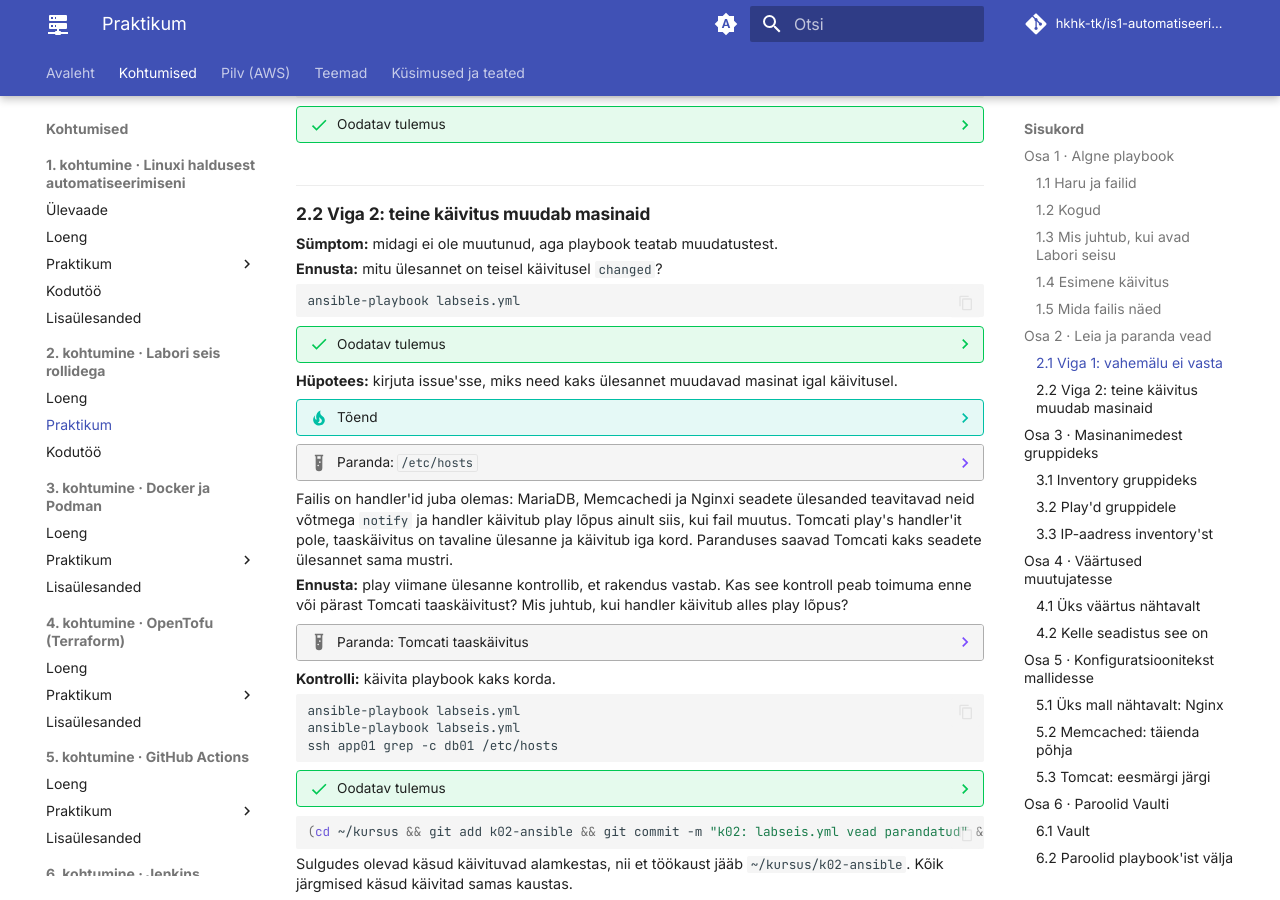
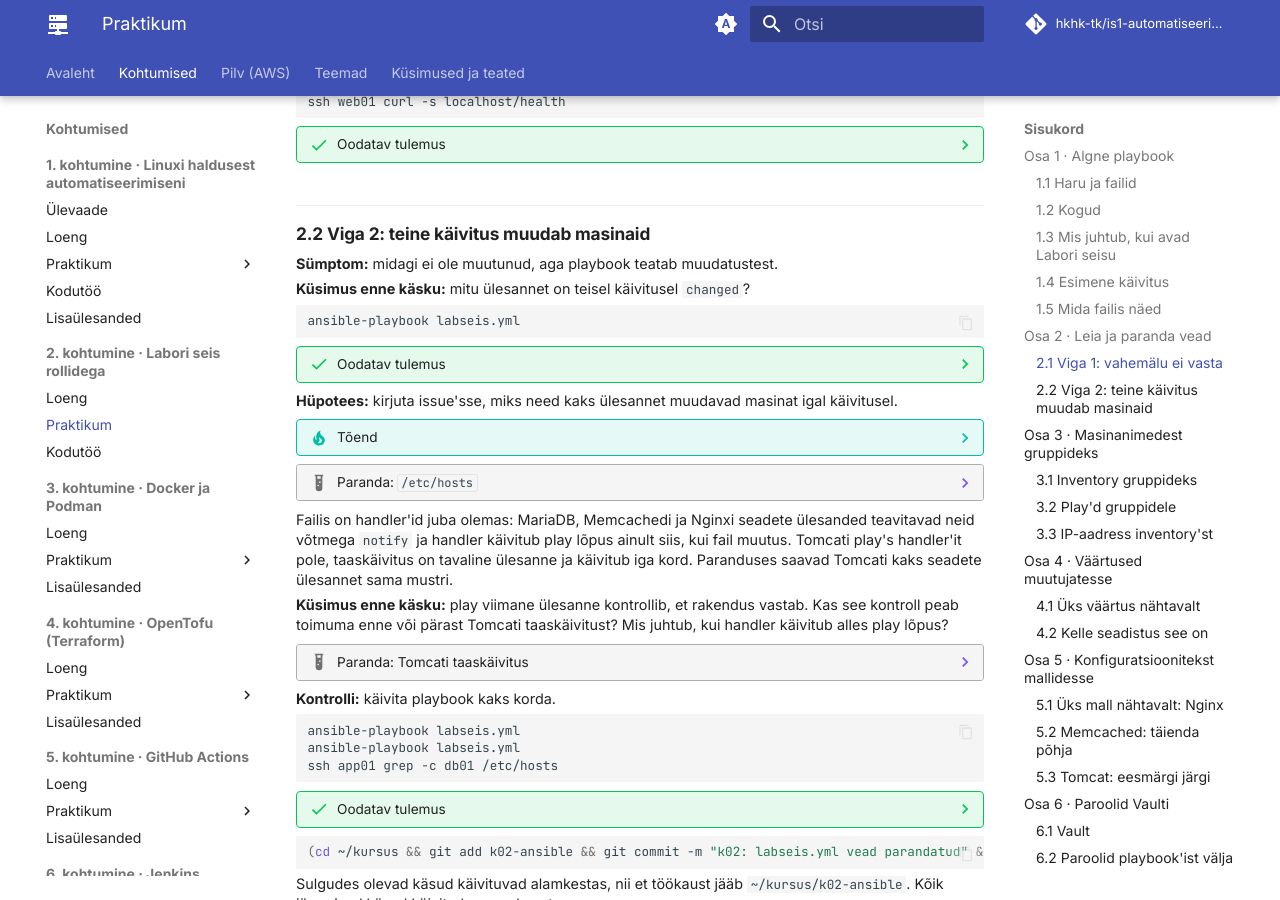
Before and after one commit to hkhk-tk/is1-automatiseerimine, an MkDocs documentation site: the page built from docs/k02/lab.md, in a window 1280 px wide and 900 px high, scrolled down 2923 px. Built offline with MkDocs 1.6.1 and Material for MkDocs 9.7.7, drawn with Linux system fonts in a browser that asks for light colours; comment, search, counter and statistics services are not loaded; some of the changed text lies outside the part shown.

Commit message:
K2: küsimus enne käsku, mitte ennusta

````diff
--- a/docs/k02/lab.md
+++ b/docs/k02/lab.md
@@ -22,7 +22,7 @@ Küsimused: [Küsimused ja teated](https://github.com/hkhk-tk/is126-arutelu/disc
 
 Iga etapp on üles ehitatud samamoodi: **probleem** (mis praeguses failis on ebamugav), **eesmärk**, lahendus kokkuvolditud plokkides ja **kontroll**. Kui oskad, tee etapp eesmärgi järgi ise ja ava plokid ainult kontrolliks. Iga sammu juures on näidatud ainult read, mis muutuvad, ja etapi lõpus failipuu. Uus võte tehakse esimest korda koos, täielikult näidatuna. Teisel korral täiendad etteantud põhja ja kolmandal korral teed sama eesmärgi järgi. Kokkuvolditud plokid on kontrolliks.
 
-Rida **Ennusta** tähendab, et enne käsku mõtled läbi, mis juhtub. Vastus on kokkuvolditud plokis.
+Rida **Küsimus enne käsku** tähendab, et enne käsku mõtled läbi, mis juhtub. Vastus on kokkuvolditud plokis.
 
 ## Osa 1 · Algne playbook
 
@@ -98,7 +98,7 @@ Aadress `/health` näitab rakenduse ja iga sõltuvuse olekut eraldi. Kui üks s
 
 ### 1.4 Esimene käivitus
 
-**Ennusta:** kas Labori seis töötab pärast esimest käivitust?
+**Küsimus enne käsku:** kas Labori seis töötab pärast esimest käivitust?
 
 ```bash
 ansible-playbook labseis.yml
@@ -186,7 +186,7 @@ ssh web01 curl -s localhost/health
 
 **Sümptom:** midagi ei ole muutunud, aga playbook teatab muudatustest.
 
-**Ennusta:** mitu ülesannet on teisel käivitusel `changed`?
+**Küsimus enne käsku:** mitu ülesannet on teisel käivitusel `changed`?
 
 ```bash
 ansible-playbook labseis.yml
@@ -232,7 +232,7 @@ ansible-playbook labseis.yml
 
 Failis on handler'id juba olemas: MariaDB, Memcachedi ja Nginxi seadete ülesanded teavitavad neid võtmega `notify` ja handler käivitub play lõpus ainult siis, kui fail muutus. Tomcati play's handler'it pole, taaskäivitus on tavaline ülesanne ja käivitub iga kord. Paranduses saavad Tomcati kaks seadete ülesannet sama mustri.
 
-**Ennusta:** play viimane ülesanne kontrollib, et rakendus vastab. Kas see kontroll peab toimuma enne või pärast Tomcati taaskäivitust? Mis juhtub, kui handler käivitub alles play lõpus?
+**Küsimus enne käsku:** play viimane ülesanne kontrollib, et rakendus vastab. Kas see kontroll peab toimuma enne või pärast Tomcati taaskäivitust? Mis juhtub, kui handler käivitub alles play lõpus?
 
 ??? example "Paranda: Tomcati taaskäivitus"
 
@@ -320,7 +320,7 @@ db
 ansible_user=kasutaja
 ```
 
-**Ennusta:** millised masinad on grupis `ubuntu` ja millistes gruppides on app01?
+**Küsimus enne käsku:** millised masinad on grupis `ubuntu` ja millistes gruppides on app01?
 
 ```bash
 ansible-inventory --graph
@@ -424,7 +424,7 @@ ansible-playbook labseis.yml --check --diff --limit app01
 
     `changed=0`: muutuja väärtus on sama, mis oli tekstis.
 
-Nüüd sama nõue uuesti: muuda mälu **ilma ülesandeid muutmata**. Kirjuta failis `group_vars/app.yml` ajutiselt `640m`. **Ennusta**, mida näitavad käsud:
+Nüüd sama nõue uuesti: muuda mälu **ilma ülesandeid muutmata**. Kirjuta failis `group_vars/app.yml` ajutiselt `640m`. Mõtle enne läbi, mida näitavad käsud:
 
 ```bash
 ansible-playbook labseis.yml --check --diff --limit app01
@@ -944,7 +944,7 @@ Kustuta `labseis.yml`-ist esimene play. Kontroll: `ansible-playbook site.yml --c
     common_motd: "web01: veebiserver. Muudatused ainult Ansible'iga."
     ```
 
-**Ennusta:** mis on `/etc/motd` failis web01-s ja mis app01-s?
+**Küsimus enne käsku:** mis on `/etc/motd` failis web01-s ja mis app01-s?
 
 ```bash
 ansible-playbook site.yml --check --diff
@@ -1220,7 +1220,7 @@ ssh web01 curl -s localhost/health
 
     `The requested handler 'Restart mariadb' was not found`: handler'i nimi peab olema täpselt sama mis `notify:` real. `A MySQL module is required`: db01-s puudub `python3-PyMySQL`. `"db":"DOWN"`: kontrolli `ssh db01 sudo ss -tln | grep 3306` (peab olema `0.0.0.0:3306`) ja `ssh db01 sudo firewall-cmd --list-ports`.
 
-**Ennusta:** RabbitMQ kasutaja ülesandes on `update_password: on_create`. Kui muudad hiljem Vaultis RabbitMQ parooli, kas olemasoleva kasutaja parool muutub?
+**Küsimus enne käsku:** RabbitMQ kasutaja ülesandes on `update_password: on_create`. Kui muudad hiljem Vaultis RabbitMQ parooli, kas olemasoleva kasutaja parool muutub?
 
 ??? success "Vastus"
 
@@ -1478,7 +1478,7 @@ Võtmesõna `serial` töötleb play masinaid partiide kaupa ja määrab ainult p
   any_errors_fatal: true
 ```
 
-**Ennusta:** mitu korda on väljundis rida `PLAY [Kõik masinad]`?
+**Küsimus enne käsku:** mitu korda on väljundis rida `PLAY [Kõik masinad]`?
 
 ```bash
 ansible-playbook site.yml
@@ -1718,7 +1718,7 @@ Kogenud õppijatele. Iga ülesanne on samas projektis ja lõpeb kontrolliga. Pä
     ansible-playbook -i inventories/prod/hosts.ini site.yml --limit app01 --check --diff
     ```
 
-    **Ennusta enne käsku:** kas `--diff` näitab `-Xmx768m`? Tegelikult annab käsk `changed=0`: projekti kõrval olev `group_vars/app.yml` (`512m`) on tugevam kui inventory kõrval olev. Tõsta grupi `app` väärtus testi inventory juurde ja proovi uuesti:
+    **Küsimus enne käsku:** kas `--diff` näitab `-Xmx768m`? Tegelikult annab käsk `changed=0`: projekti kõrval olev `group_vars/app.yml` (`512m`) on tugevam kui inventory kõrval olev. Tõsta grupi `app` väärtus testi inventory juurde ja proovi uuesti:
 
     ```bash
     mv group_vars/app.yml inventories/test/group_vars/app.yml
````
Also changed, not shown: docs/k02/kodutoo.md (+4 -4 lines).
